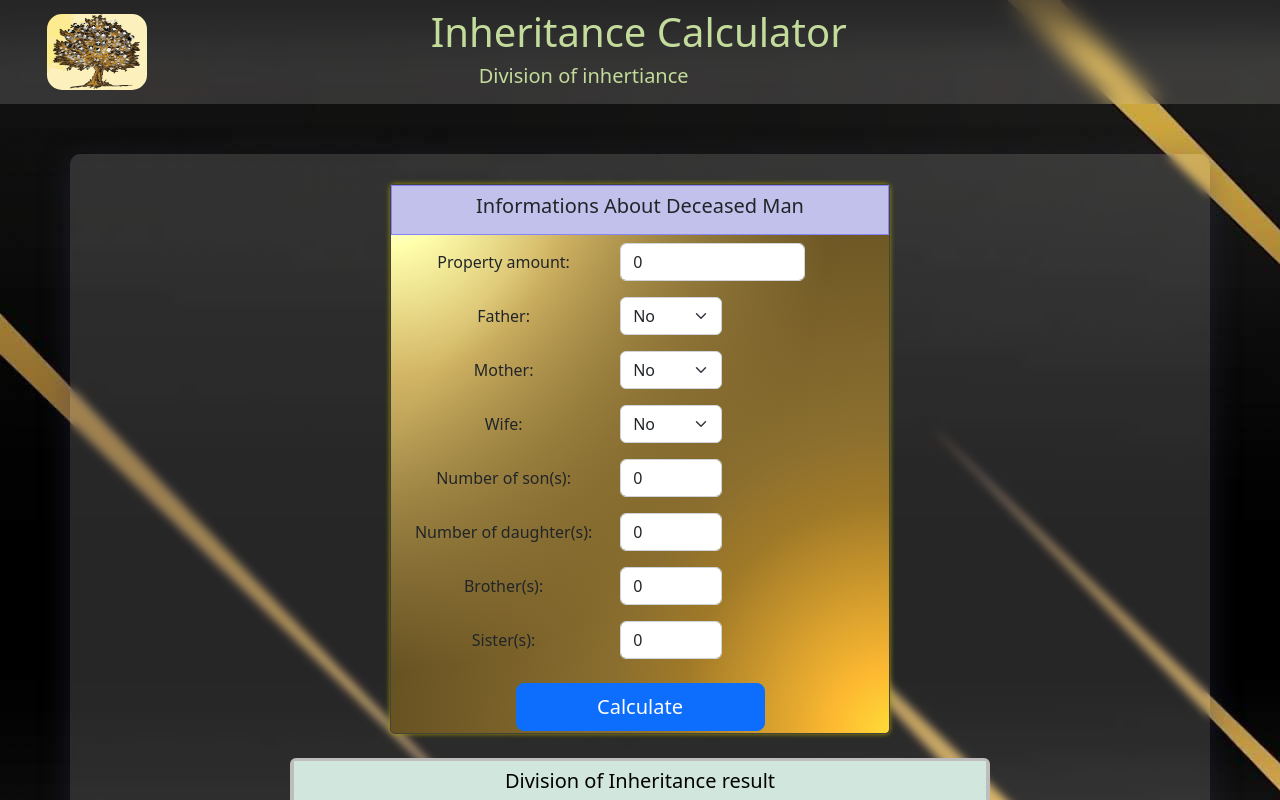
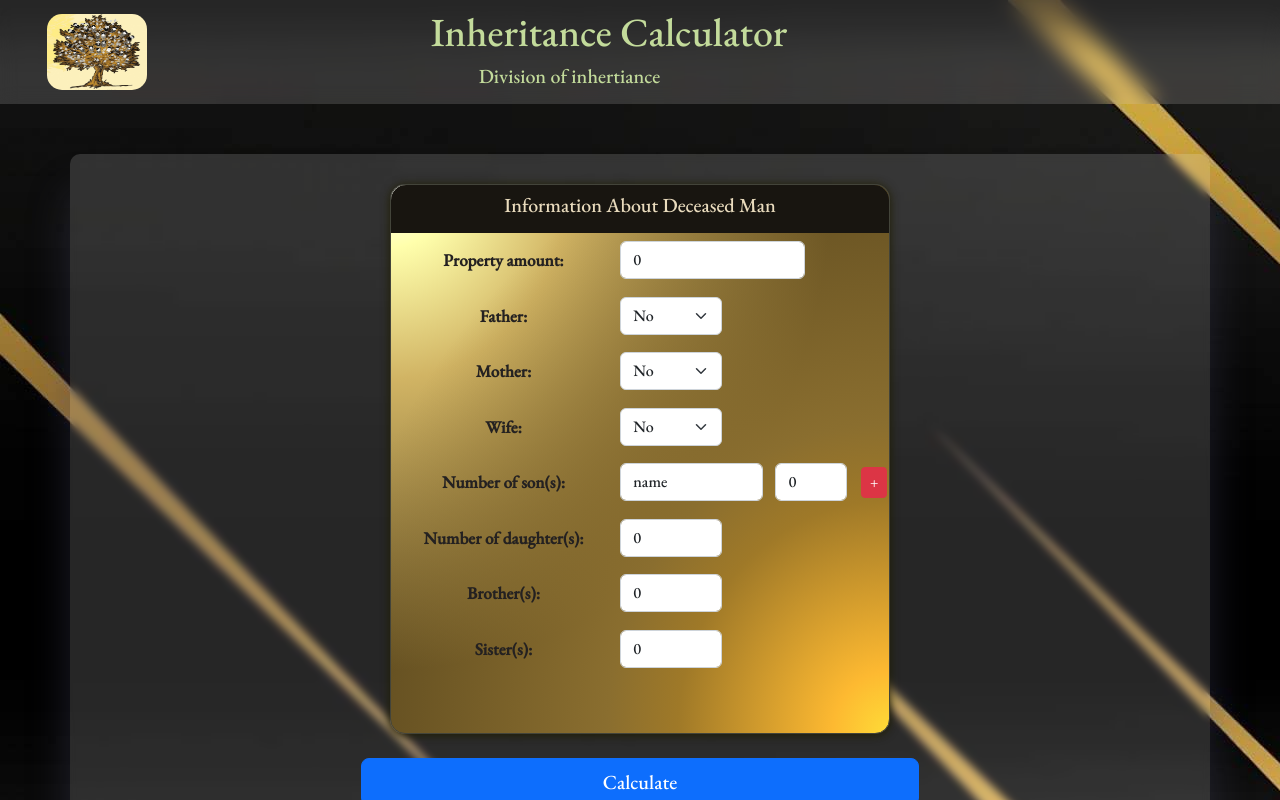
Before and after one commit to Faran61/inheritance-calculator, an Angular app: page / in a window 1280 px wide. Shown: the top 800 px of the page. Built offline with nearby package versions, Linux system fonts and the light colour scheme.

Commit message:
inhertitance changed

```diff
--- a/src/app/app.module.ts
+++ b/src/app/app.module.ts
@@ -1,6 +1,6 @@
 import { NgModule } from '@angular/core';
 import { BrowserModule } from '@angular/platform-browser';
-import {FormsModule} from '@angular/forms';
+import {FormsModule, ReactiveFormsModule} from '@angular/forms';
 import { AppRoutingModule } from './app-routing.module';
 import { AppComponent } from './app.component';
 import { ContentComponent } from './content/content.component';
@@ -15,7 +15,8 @@ import { HeaderComponent } from './header/header.component';
   imports: [
     BrowserModule,
     AppRoutingModule,
-    FormsModule
+    FormsModule,
+    ReactiveFormsModule
   ],
   providers: [],
   bootstrap: [AppComponent]
--- a/src/app/content/content.component.css
+++ b/src/app/content/content.component.css
@@ -1,9 +1,39 @@
+.container{
+    background: rgba( 255, 255, 255, 0.15 );
+    box-shadow: 0 40px 42px 0 rgba(76, 77, 109, 0.37);
+    backdrop-filter: blur( 4px );
+    -webkit-backdrop-filter: blur( 4px );
+    margin: 50px auto;
+    border-radius: 10px;
+    left: 0;
+    right: 0;
+    text-align: center;
+    overflow: auto;
+}
 .info-p{
-    border-color: rgb(133, 133, 248);
+    border-width: 1px;
+    background-color: #181510;
+    color: #E9DBBD;
+    border-top-left-radius: 15px;
+    border-top-right-radius: 15px;
+}
+.input{
+    width: 500px;
+    height: 550px;
+    font-size: 17px;
+    font-weight: 600;
+	box-shadow: 0 1px 10px #201e03;
+    backdrop-filter: blur(15px);
+    background: radial-gradient(ellipse farthest-corner at right bottom, #FEDB37 0%, #FDB931 8%, #9f7928 30%, #8A6E2F 40%, transparent 80%),
+    radial-gradient(ellipse farthest-corner at left top, #FFFFFF 0%, #FFFFAC 8%, #D1B464 25%, #5d4a1f 62.5%, #5d4a1f 100%);
+    color: #242121;
+    border-color: #43443a;
     border-style: solid;
     border-width: 1px;
-    background-color: rgb(193, 193, 235);
+    border-radius: 15px;
+    margin: 30px auto;
 }
+
 .table{
     width: 700px;
     height: 500px;
@@ -22,28 +52,3 @@
 .table-bordered td{
         text-align: center;
 }
-.input{
-    width: 500px;
-    height: 550px;
-	box-shadow: 0 0 5px #9e9405;
-    backdrop-filter: blur(15px);
-    background: radial-gradient(ellipse farthest-corner at right bottom, #FEDB37 0%, #FDB931 8%, #9f7928 30%, #8A6E2F 40%, transparent 80%),
-    radial-gradient(ellipse farthest-corner at left top, #FFFFFF 0%, #FFFFAC 8%, #D1B464 25%, #5d4a1f 62.5%, #5d4a1f 100%);
-    border-color: #43443a;
-    border-style: solid;
-    border-width: 1px;
-    border-radius: 5px;
-    margin: 30px auto;
-}
-.container{
-    background: rgba( 255, 255, 255, 0.15 );
-    box-shadow: 0 8px 32px 0 rgba(54, 56, 90, 0.37);
-    backdrop-filter: blur( 4px );
-    -webkit-backdrop-filter: blur( 4px );
-    margin: 50px auto;
-    border-radius: 10px;
-    left: 0;
-    right: 0;
-    text-align: center;
-    overflow: auto;
-}
--- a/src/app/content/content.component.html
+++ b/src/app/content/content.component.html
@@ -2,12 +2,12 @@
 
     <div class="input text-center mb-4">
         <div class="info-p p-2">
-            <h5>Informations About Deceased Man</h5>
+            <h5>Information About Deceased Man</h5>
         </div>
         <div class="row ms-2 mb-3 mt-2">
             <label for="colFormLabel" class="col-5 col-form-label">Property amount:</label>
             <div class="col-5">
-                <input type="number" class="form-control" id="overall" value="0" [(ngModel)]="value1" name="overall">
+                <input type="number" min="0" class="form-control" id="overall" value="0" [(ngModel)]="value1" name="overall">
             </div>
         </div>
 
@@ -41,38 +41,49 @@
             </div>
         </div>
 
+
         <div class="row ms-2 mb-3">
+
             <label for="colFormLabel" class="col-5 col-form-label">Number of son(s):</label>
-            <div class="col-3">
-                <input type="number" class="form-control" id="son" [(ngModel)]="valueS" name="son">
+            <div class="col-4">
+                <input type="text" class="form-control" id="son" name="son" value="name">
             </div>
+            <div class="col-md-2 ps-0">
+                <input type="number" min="0" class="form-control" id="son" [(ngModel)]="valueS" name="son">
+            </div>
+            <div class="col-md-1 pt-1 ps-0">
+            <button type="button" class="btn btn-danger btn-sm">+</button>
+            </div>
+
         </div>
 
         <div class="row ms-2 mb-3">
             <label for="colFormLabel" class="col-5 col-form-label">Number of daughter(s):</label>
             <div class="col-3">
-                <input type="number" class="form-control" id="daughter" value="0" [(ngModel)]="value" name="daughter">
+                <input type="number" min="0" class="form-control" id="daughter" value="0" [(ngModel)]="value" name="daughter">
             </div>
         </div>
 
         <div class="row ms-2 mb-3">
             <label for="colFormLabel" class="col-5 col-form-label">Brother(s):</label>
             <div class="col-3">
-                <input type="number" class="form-control" id="brother" value="0" [(ngModel)]="valueBro" name="brother">
+                <input type="number" min="0" class="form-control" id="brother" value="0" [(ngModel)]="valueBro" name="brother">
             </div>
         </div>
 
         <div class="row ms-2 mb-3">
             <label for="colFormLabel" class="col-5 col-form-label">Sister(s):</label>
             <div class="col-3">
-                <input type="number" class="form-control" id="sister" value="0" [(ngModel)]="valueSis" name="sister">
+                <input type="number" min="0" class="form-control" id="sister" value="0" [(ngModel)]="valueSis" name="sister">
             </div>
         </div>
+</div>
+
 
         <div class="d-grid col-6 mt-4 mx-auto">
             <button type="button" (click)="Calculate()" class="btn btn-primary btn-lg">Calculate</button>
         </div>
-    </div>
+
 
 
     <div class="table-responsive mb-4">
--- a/src/app/content/content.component.ts
+++ b/src/app/content/content.component.ts
@@ -1,4 +1,5 @@
 import { Component } from '@angular/core';
+import { FormArray, FormBuilder, FormGroup, Validators } from '@angular/forms';
 
 
 @Component({
@@ -59,6 +60,34 @@ export class ContentComponent {
     }
   ];
 
+  formGroup!: FormGroup;
+
+  data = {
+    companies: [
+      {
+        company: "example comany"
+      }
+    ]
+  }
+
+  constructor(private fb: FormBuilder) {
+    this.formGroup = this.fb.group({
+    companies: this.fb.array([])})
+}
+// addNewCompany() {
+//   let control = <FormArray>this.formGroup.controls.companies;
+//   control.push(
+//     this.fb.group({
+//       company: ['']
+//     })
+//   )
+// }
+
+// deleteCompany(index: number) {
+//   let control = <FormArray>this.formGroup.controls.companies;
+//   control.removeAt(index)
+// }
+
   calculateSon(): void {
     if(this.valueS > 0 && !this.father && !this.mother && !this.wife && this.valueBro == 0 && this.valueSis == 0)
     {
@@ -72,7 +101,7 @@ export class ContentComponent {
 
     else if(this.valueS > 0 && this.father && this.mother && this.valueBro == 0 && this.valueSis == 0)
     {
-      this.resultS = (this.value1 - (2 * (1 / 6) * this.value1)) / this.valueS
+      this.resultS = (this.value1 - ((1 / 3) * this.value1) - this.value * ((this.value1- (1 / 3) * this.value1) / (2 * this.valueS + this.value))) / this.valueS
     }
     else if(this.valueS > 0 && this.value > 0 && !this.father && !this.mother && this.wife && this.valueBro == 0 && this.valueSis == 0)
     {
--- a/src/index.html
+++ b/src/index.html
@@ -7,6 +7,9 @@
   <meta name="viewport" content="width=device-width, initial-scale=1">
   <link rel="icon" type="image/x-icon" href="favicon.ico">
   <link href="https://cdn.jsdelivr.net/npm/bootstrap@5.2.2/dist/css/bootstrap.min.css" rel="stylesheet" integrity="sha384-Zenh87qX5JnK2Jl0vWa8Ck2rdkQ2Bzep5IDxbcnCeuOxjzrPF/et3URy9Bv1WTRi" crossorigin="anonymous">
+  <link rel="preconnect" href="https://fonts.googleapis.com">
+<link rel="preconnect" href="https://fonts.gstatic.com" crossorigin>
+<link href="https://fonts.googleapis.com/css2?family=EB+Garamond:wght@500&display=swap" rel="stylesheet">
 </head>
 <body>
   <app-root></app-root>
--- a/src/styles.css
+++ b/src/styles.css
@@ -3,4 +3,5 @@ body{
     background-image: url("/assets/images/bg.jpg");
     background-repeat: no-repeat;
     background-attachment: fixed;
+    font-family: 'EB Garamond', serif;
 }
```
Also changed, not shown: src/app/header/header.component.css (+0 -10 lines).
